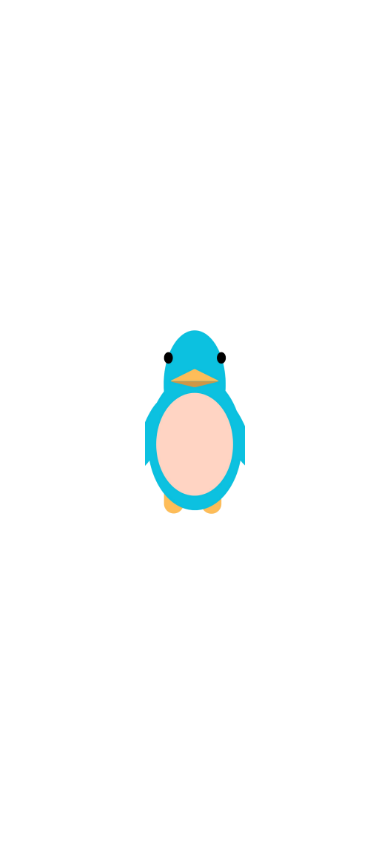
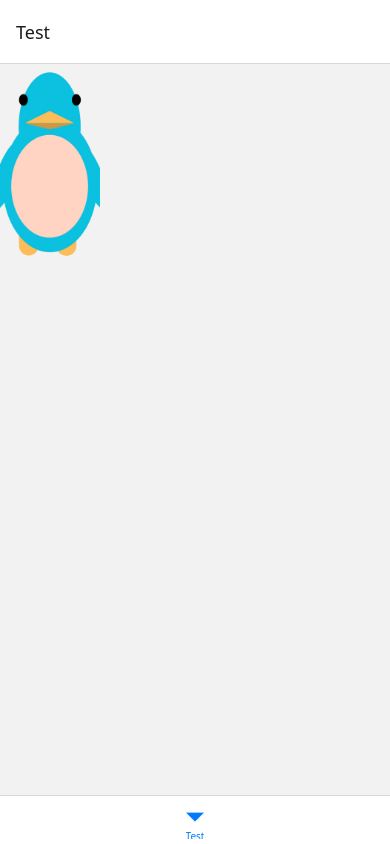
Before and after one commit to kevincanani/TCC, a React Native app: screen / in a window 390 px wide. Built offline with nearby package versions, Linux system fonts and the light colour scheme.

Commit message:
Home, bottomtabs e stack

```diff
--- a/App.js
+++ b/App.js
@@ -2,19 +2,27 @@
 import { StyleSheet, Text, View, Image } from 'react-native';
 import Test from './Screens/Test';
 
+import { NavigationContainer } from '@react-navigation/native';
+import { createBottomTabNavigator } from '@react-navigation/bottom-tabs';
+import { createStackNavigator } from '@react-navigation/stack';
+
+function BottomTabs() {
+  const Tab = createBottomTabNavigator();
+  return(
+    <Tab.Navigator>
+      <Tab.Screen name='Test' component={Test}/>
+    </Tab.Navigator>
+  )
+}
+
 export default function App() {
+  const Stack = createStackNavigator();
+
   return (
-    <View style={styles.container}>
-      <Test/>
-    </View>
+      <NavigationContainer>
+        <Stack.Navigator>
+          <Stack.Screen options={{headerShown:false}} name='Veterinario' component={BottomTabs}/>
+        </Stack.Navigator>
+      </NavigationContainer>
   );
 }
-
-const styles = StyleSheet.create({
-  container: {
-    flex: 1,
-    backgroundColor: '#fff',
-    alignItems: 'center',
-    justifyContent: 'center',
-  },
-});
```
Also changed, not shown: package.json (+8 -3 lines), 1 other file (tests, documents, lock files or other folders).
